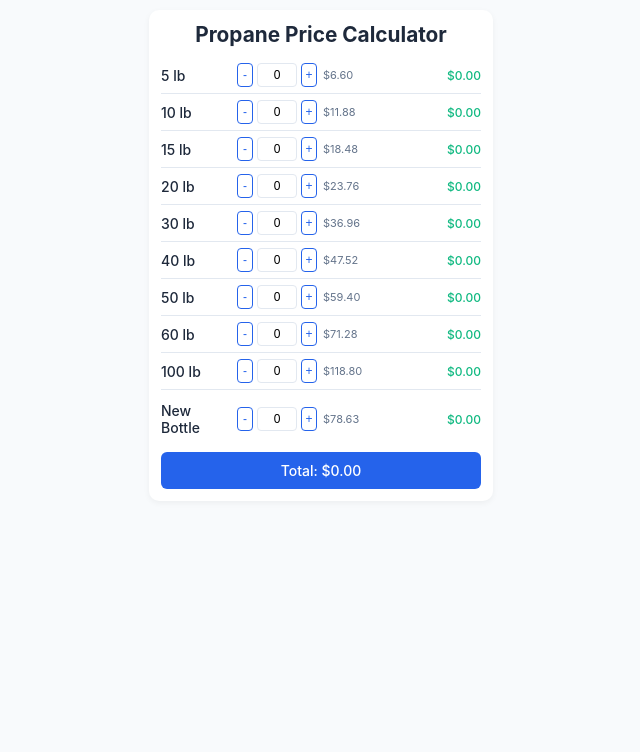
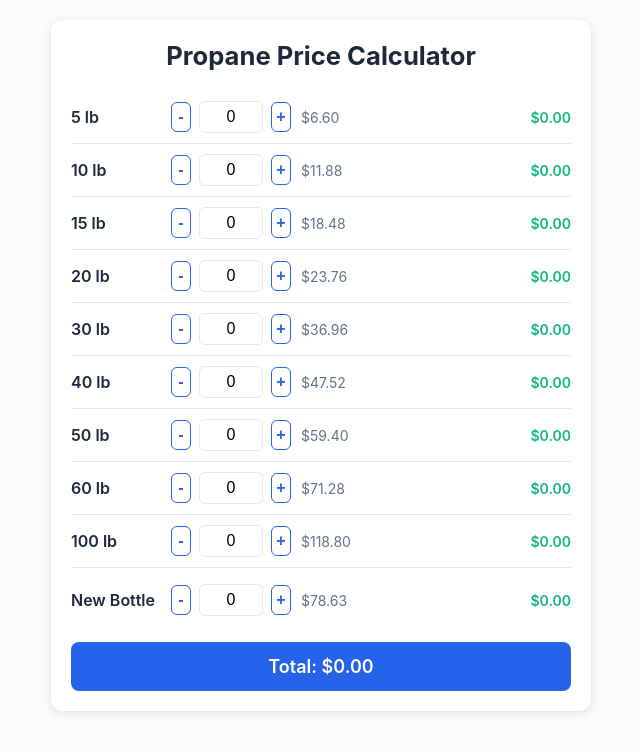
Before and after one commit to SainihalAkula/PropanePrices, a plain HTML site: page index.html in a window 1280 px wide. Shown: the whole page, without its empty margins (319-959 px from the left). Drawn offline with Linux system fonts and the light colour scheme.

Commit message:
Update index.html
Experimental code

```diff
--- a/index.html
+++ b/index.html
@@ -1,9 +1,9 @@
 <!DOCTYPE html>
 <html lang="en">
 	<head>
-    <meta charset="UTF-8">
-    <meta name="viewport" content="width=device-width, initial-scale=1.0, maximum-scale=1.0, user-scalable=no">
-    <title>Propane Calculator</title>
+		<meta charset="UTF-8" />
+		<meta name="viewport" content="width=device-width, initial-scale=1.0" />
+		<title>Tank Calculator</title>
 		<style>
 			:root {
 				--primary: #2563eb;
@@ -13,75 +13,78 @@
 			}
 
 			body {
-            font-family: -apple-system, BlinkMacSystemFont, 'Segoe UI', Roboto, sans-serif;
+				font-family: -apple-system, BlinkMacSystemFont, 'Segoe UI', Roboto,
+					sans-serif;
 				margin: 0;
-            padding: 10px;
+				padding: 20px;
 				display: flex;
 				justify-content: center;
 				background: #f8fafc;
 				touch-action: manipulation;
-            font-size: 14px;
+				font-size: 16px;
 			}
 
 			.calculator {
 				background: white;
-            padding: 12px;
-            border-radius: 10px;
-            box-shadow: 0 2px 6px rgba(0,0,0,0.05);
+				padding: 20px;
+				border-radius: 12px;
+				box-shadow: 0 2px 10px rgba(0, 0, 0, 0.1);
 				width: 100%;
-            max-width: 320px;
+				max-width: 500px;
 			}
 
 			h1 {
-            font-size: 1.3rem;
-            margin: 0 0 10px 0;
+				font-size: 1.6rem;
+				margin: 0 0 20px 0;
 				text-align: center;
 				color: var(--text);
 			}
 
 			.tank-row {
 				display: grid;
-            grid-template-columns: 70px 80px auto;
-            gap: 6px;
+				grid-template-columns: 90px 120px auto;
+				gap: 10px;
 				align-items: center;
-            padding: 6px 0;
+				padding: 10px 0;
 				border-bottom: 1px solid var(--border);
 			}
 
 			.tank-header {
-            font-weight: 500;
+				font-weight: 600;
 				color: var(--text);
+				font-size: 16px;
 			}
 
 			.quantity-control {
 				display: flex;
 				align-items: center;
-            gap: 4px;
+				gap: 8px;
 			}
 
 			.qty-btn {
-            width: 24px;
-            height: 24px;
-            border-radius: 4px;
+				width: 30px;
+				height: 30px;
+				border-radius: 6px;
 				border: 1px solid var(--primary);
 				background: white;
 				color: var(--primary);
-            font-size: 12px;
+				font-size: 16px;
+				font-weight: bold;
 				padding: 0;
+				cursor: pointer;
 			}
 
-        input[type="number"] {
-            width: 30px;
-            padding: 4px;
+			input[type='number'] {
+				width: 50px;
+				padding: 6px;
 				text-align: center;
 				border: 1px solid var(--border);
-            border-radius: 4px;
-            font-size: 12px;
-            -moz-appearance: textfield;
+				border-radius: 6px;
+				font-size: 16px;
 			}
 
-        input[type="number"]::-webkit-outer-spin-button,
-        input[type="number"]::-webkit-inner-spin-button {
+			input[type='number']::-webkit-outer-spin-button,
+			input[type='number']::-webkit-inner-spin-button {
 				-webkit-appearance: none;
 				margin: 0;
 			}
@@ -93,24 +96,24 @@
 
 			.unit-price {
 				color: #64748b;
-            font-size: 11px;
+				font-size: 14px;
 			}
 
 			.row-total {
 				color: var(--accent);
-            font-weight: 500;
-            font-size: 12px;
+				font-weight: 600;
+				font-size: 14px;
 			}
 
 			.total-section {
-            margin-top: 10px;
-            padding: 10px;
+				margin-top: 16px;
+				padding: 14px;
 				background: var(--primary);
 				color: white;
-            border-radius: 6px;
-            font-weight: 500;
+				border-radius: 8px;
+				font-weight: 600;
 				text-align: center;
-            font-size: 14px;
+				font-size: 18px;
 			}
 		</style>
 	</head>
@@ -123,7 +126,7 @@
 				<div class="tank-header">5 lb</div>
 				<div class="quantity-control">
 					<button class="qty-btn minus">-</button>
-                <input type="number" value="0" min="0">
+					<input type="number" value="0" min="0" />
 					<button class="qty-btn plus">+</button>
 				</div>
 				<div class="price-info">
@@ -137,7 +140,7 @@
 				<div class="tank-header">10 lb</div>
 				<div class="quantity-control">
 					<button class="qty-btn minus">-</button>
-                <input type="number" value="0" min="0">
+					<input type="number" value="0" min="0" />
 					<button class="qty-btn plus">+</button>
 				</div>
 				<div class="price-info">
@@ -151,7 +154,7 @@
 				<div class="tank-header">15 lb</div>
 				<div class="quantity-control">
 					<button class="qty-btn minus">-</button>
-                <input type="number" value="0" min="0">
+					<input type="number" value="0" min="0" />
 					<button class="qty-btn plus">+</button>
 				</div>
 				<div class="price-info">
@@ -165,7 +168,7 @@
 				<div class="tank-header">20 lb</div>
 				<div class="quantity-control">
 					<button class="qty-btn minus">-</button>
-                <input type="number" value="0" min="0">
+					<input type="number" value="0" min="0" />
 					<button class="qty-btn plus">+</button>
 				</div>
 				<div class="price-info">
@@ -179,7 +182,7 @@
 				<div class="tank-header">30 lb</div>
 				<div class="quantity-control">
 					<button class="qty-btn minus">-</button>
-                <input type="number" value="0" min="0">
+					<input type="number" value="0" min="0" />
 					<button class="qty-btn plus">+</button>
 				</div>
 				<div class="price-info">
@@ -193,7 +196,7 @@
 				<div class="tank-header">40 lb</div>
 				<div class="quantity-control">
 					<button class="qty-btn minus">-</button>
-                <input type="number" value="0" min="0">
+					<input type="number" value="0" min="0" />
 					<button class="qty-btn plus">+</button>
 				</div>
 				<div class="price-info">
@@ -207,7 +210,7 @@
 				<div class="tank-header">50 lb</div>
 				<div class="quantity-control">
 					<button class="qty-btn minus">-</button>
-                <input type="number" value="0" min="0">
+					<input type="number" value="0" min="0" />
 					<button class="qty-btn plus">+</button>
 				</div>
 				<div class="price-info">
@@ -221,7 +224,7 @@
 				<div class="tank-header">60 lb</div>
 				<div class="quantity-control">
 					<button class="qty-btn minus">-</button>
-                <input type="number" value="0" min="0">
+					<input type="number" value="0" min="0" />
 					<button class="qty-btn plus">+</button>
 				</div>
 				<div class="price-info">
@@ -235,7 +238,7 @@
 				<div class="tank-header">100 lb</div>
 				<div class="quantity-control">
 					<button class="qty-btn minus">-</button>
-                <input type="number" value="0" min="0">
+					<input type="number" value="0" min="0" />
 					<button class="qty-btn plus">+</button>
 				</div>
 				<div class="price-info">
@@ -245,11 +248,11 @@
 			</div>
 
 			<!-- New Bottle -->
-        <div class="tank-row" style="margin-top: 6px; border-bottom: none;">
+			<div class="tank-row" style="margin-top: 6px; border-bottom: none">
 				<div class="tank-header">New Bottle</div>
 				<div class="quantity-control">
 					<button class="qty-btn minus">-</button>
-                <input type="number" id="newBottleQty" value="0" min="0">
+					<input type="number" id="newBottleQty" value="0" min="0" />
 					<button class="qty-btn plus">+</button>
 				</div>
 				<div class="price-info">
@@ -258,29 +261,29 @@
 				</div>
 			</div>
 
-        <div class="total-section">
-            Total: $<span id="total">0.00</span>
-        </div>
+			<div class="total-section">Total: $<span id="total">0.00</span></div>
 		</div>
 
 		<script>
 			const prices = {
-            '5': 6.60,
-            '10': 11.88,
-            '15': 18.48,
-            '20': 23.76,
-            '30': 36.96,
-            '40': 47.52,
-            '50': 59.40,
-            '60': 71.28,
-            '100': 118.80
+				5: 6.6,
+				10: 11.88,
+				15: 18.48,
+				20: 23.76,
+				30: 36.96,
+				40: 47.52,
+				50: 59.4,
+				60: 71.28,
+				100: 118.8,
 			};
 
 			function handleQuantityChange(e) {
-            const input = e.target.closest('.quantity-control').querySelector('input');
+				const input = e.target
+					.closest('.quantity-control')
+					.querySelector('input');
 				let value = parseInt(input.value) || 0;
 
-            if(e.target.classList.contains('plus')) {
+				if (e.target.classList.contains('plus')) {
 					value++;
 				} else {
 					value = Math.max(0, value - 1);
@@ -293,11 +296,11 @@
 			function calculateTotal() {
 				let total = 0;
 
-            document.querySelectorAll('.tank-row').forEach(row => {
+				document.querySelectorAll('.tank-row').forEach((row) => {
 					const header = row.querySelector('.tank-header')?.textContent;
-                if(!header || header.includes('New Bottle')) return;
+					if (!header || header.includes('New Bottle')) return;
 
-                const size = header.replace(' lb','').trim();
+					const size = header.replace(' lb', '').trim();
 					const input = row.querySelector('input');
 					const rowTotalEl = row.querySelector('.row-total');
 					const quantity = parseInt(input.value) || 0;
@@ -308,30 +311,33 @@
 				});
 
 				// New bottle calculation
-            const bottleQty = parseInt(document.getElementById('newBottleQty').value) || 0;
+				const bottleQty =
+					parseInt(document.getElementById('newBottleQty').value) || 0;
 				const bottleTotal = 78.63 * bottleQty;
-            document.getElementById('newBottleTotal').textContent = `$${bottleTotal.toFixed(2)}`;
+				document.getElementById(
+					'newBottleTotal'
+				).textContent = `$${bottleTotal.toFixed(2)}`;
 				total += bottleTotal;
 
 				document.getElementById('total').textContent = total.toFixed(2);
 			}
 
 			// Event listeners
-        document.querySelectorAll('.qty-btn').forEach(btn => {
+			document.querySelectorAll('.qty-btn').forEach((btn) => {
 				btn.addEventListener('click', handleQuantityChange);
 			});
 
-        document.querySelectorAll('input[type="number"]').forEach(input => {
+			document.querySelectorAll('input[type="number"]').forEach((input) => {
 				input.addEventListener('input', () => {
 					input.value = input.value.replace(/[^0-9]/g, '');
-                if(input.value === '') input.value = '0';
+					if (input.value === '') input.value = '0';
 					calculateTotal();
 				});
 				input.addEventListener('focus', (e) => {
-                if(e.target.value === '0') e.target.value = '';
+					if (e.target.value === '0') e.target.value = '';
 				});
 				input.addEventListener('blur', (e) => {
-                if(e.target.value === '') e.target.value = '0';
+					if (e.target.value === '') e.target.value = '0';
 				});
 			});
 
```
Lines whose indentation alone changed are shown as unchanged.
